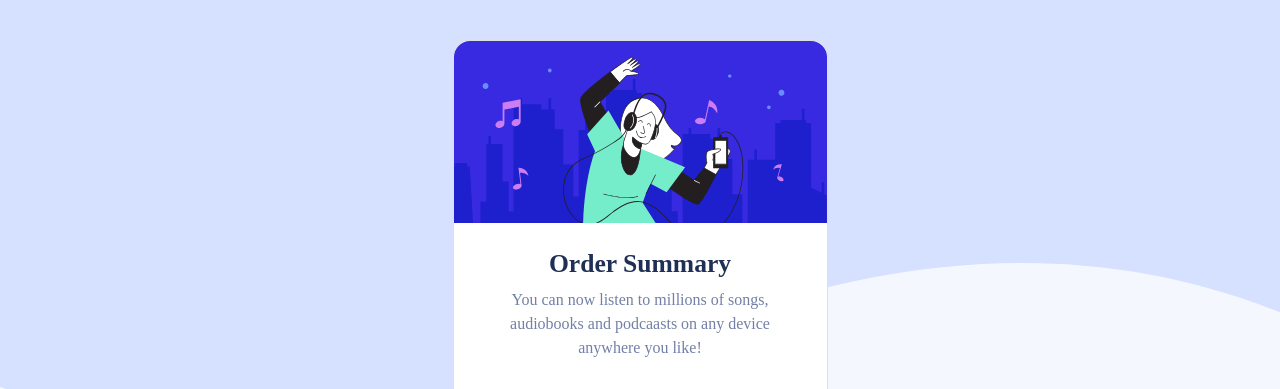
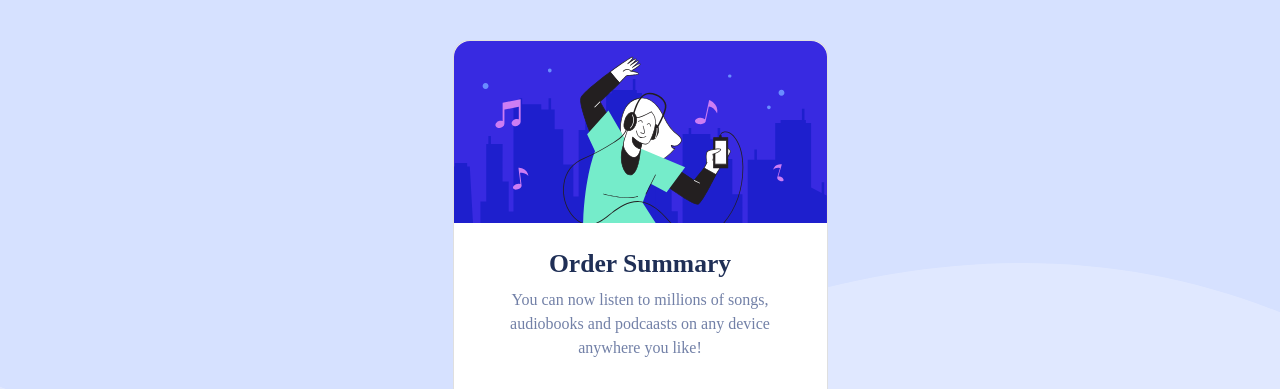
Before and after one commit to AnuRobo/order-summary-componenet-Frontendmentor_challengent, a plain HTML site: page index.html in a window 1280 px wide. Shown: the top 389 px of the page. Drawn offline with nearby package versions, Linux system fonts and the light colour scheme.

Commit message:
Update style.css

```diff
--- a/css/style.css
+++ b/css/style.css
@@ -14,7 +14,7 @@
     background-image:url('/images/pattern-background-desktop.svg');
     background-position: top;
     background-repeat: no-repeat;
-    background-color: hsl(225, 100%, 98%);
+    background-color: hsl(225, 100%, 94%);
     width: 100vw;
     height: 100vh;
     padding: 40px;
```
